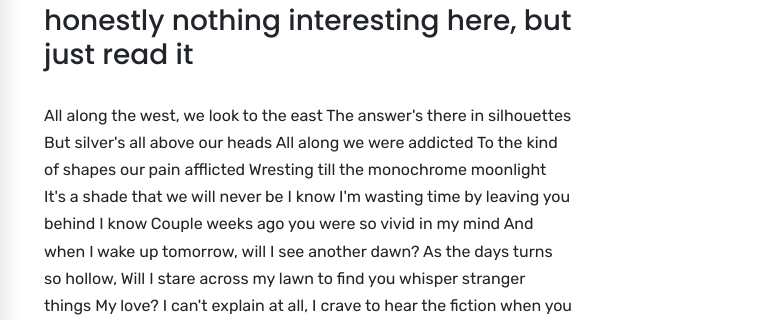
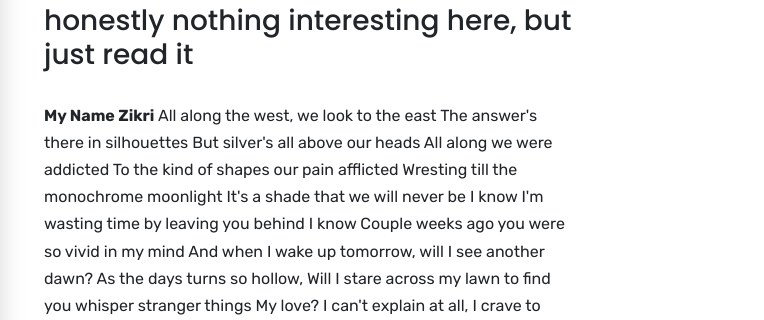
Before and after one commit to zikrimansyursyah/Beautiful-Color-Palette, a plain HTML site: page about.html in a window 1280 px wide. Shown: the part 410-730 px from the top of the page, 516-1280 px from the left. Drawn offline with nearby package versions, Linux system fonts and the light colour scheme.

Commit message:
add names on about

```diff
--- a/about.html
+++ b/about.html
@@ -50,7 +50,7 @@
                 <span>About</span>
                 <h1>Wanna know About me?</h1>
                 <h3>honestly nothing interesting here, but just read it</h3>
-                <p>All along the west, we look to the east The answer's there in silhouettes But silver's all above our
+                <p><b>My Name Zikri</b> All along the west, we look to the east The answer's there in silhouettes But silver's all above our
                     heads All along we were addicted
                     To the kind of shapes our pain afflicted Wresting till the monochrome moonlight It's a shade that we
                     will never be
```
